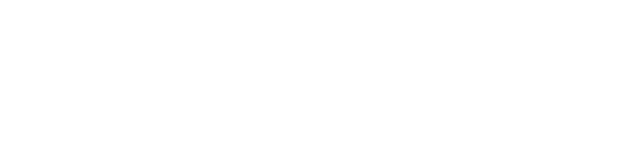
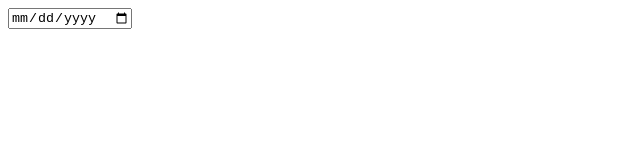
Before and after one commit to ruskul2712/ruskul-site, a plain HTML site: page index.html in a window 1280 px wide. Shown: the whole page, without its empty margins (0-640 px from the left). Drawn offline with Linux system fonts and the light colour scheme.

Commit message:
my new commit

```diff
--- a/index.html
+++ b/index.html
@@ -6,6 +6,9 @@
     <title>Document</title>
 </head>
 <body>
+    <form action="" method="post">
+        <input type="date">
+    </form>
 
 </body>
 </html>
```
